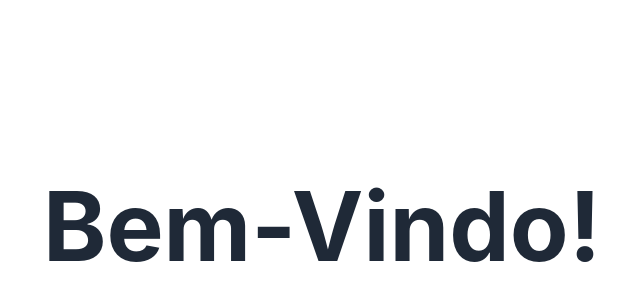
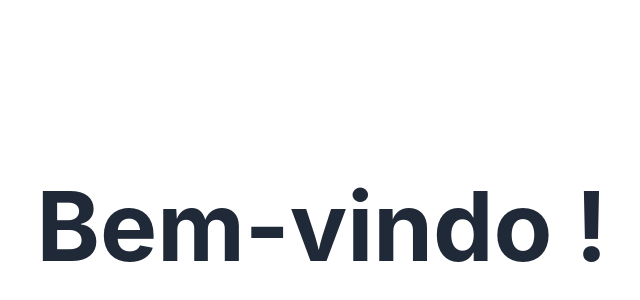
Before and after one commit to Arthucunha/Login-Screen-with-MongoDB---ExpressJS, a React (Create React App) app in the folder my-app/: page /dashboard in a window 1280 px wide. Shown: the part 174-474 px from the top of the page, without its empty margins (318-958 px from the left). Built offline with nearby package versions, Linux system fonts and the light colour scheme.

Commit message:
Redirect and personalized greeting on Dashboard
Redirects to Dashboard after login and displays a message with the user's name.

```diff
--- a/my-app/src/pages/Dashboard.tsx
+++ b/my-app/src/pages/Dashboard.tsx
@@ -1,22 +1,20 @@
-// import React from 'react'
-
-// const Dashboard = () => {
-//     return (
-//         <div>Dashboard</div>
-//     )
-// }
-
-// export default Dashboard
-
-import React from 'react';
+import React, { useEffect, useState } from 'react';
 
 const Dashboard = () => {
+  const [username, setUsername] = useState('');
+
+  useEffect(() => {
+    // Recuperar o nome de usuário do localStorage quando o componente for montado
+    const storedUsername = localStorage.getItem('username');
+    if (storedUsername) {
+      setUsername(storedUsername);
+    }
+  }, []);
+
   return (
     <div className="flex flex-col items-center justify-center h-screen">
-      {/* O contêiner acima centraliza o conteúdo vertical e horizontalmente */}
       <h1 className="text-4xl md:text-6xl lg:text-8xl font-bold text-gray-800">
-        {/* Texo grande e responsivo */}
-        Bem-Vindo!
+        Bem-vindo {username ? username : ''}!
       </h1>
     </div>
   );
--- a/my-app/src/pages/Login.tsx
+++ b/my-app/src/pages/Login.tsx
@@ -24,6 +24,7 @@ const Login = () => {
       if (response.ok) {
         // Login bem-sucedido
         console.log(data.message); // Exibe a mensagem do servidor
+        localStorage.setItem('username', username);
         // Redirecione o usuário ou faça outras ações necessárias
         setTimeout(() => {
           navigate('/dashboard');
```
